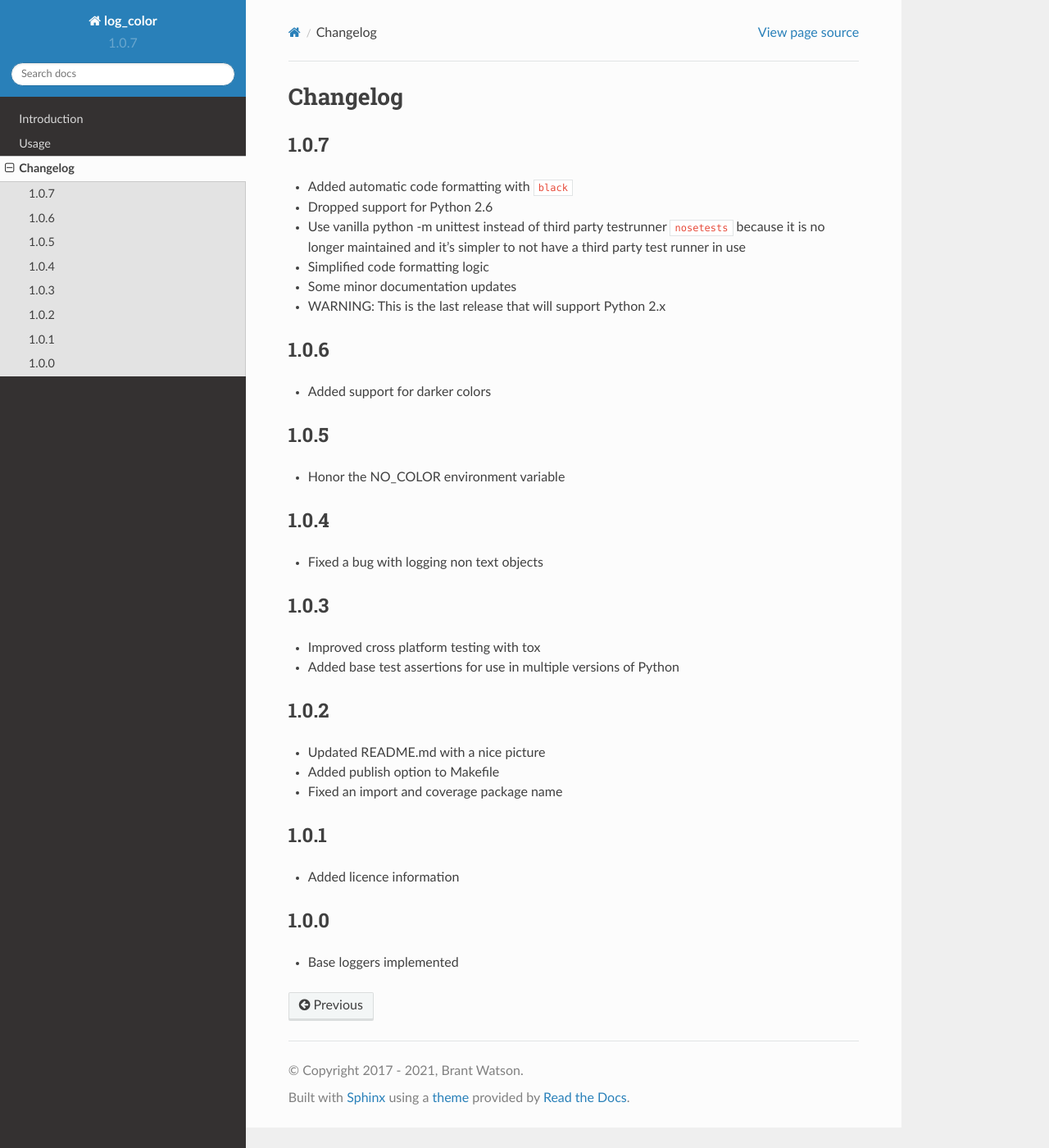
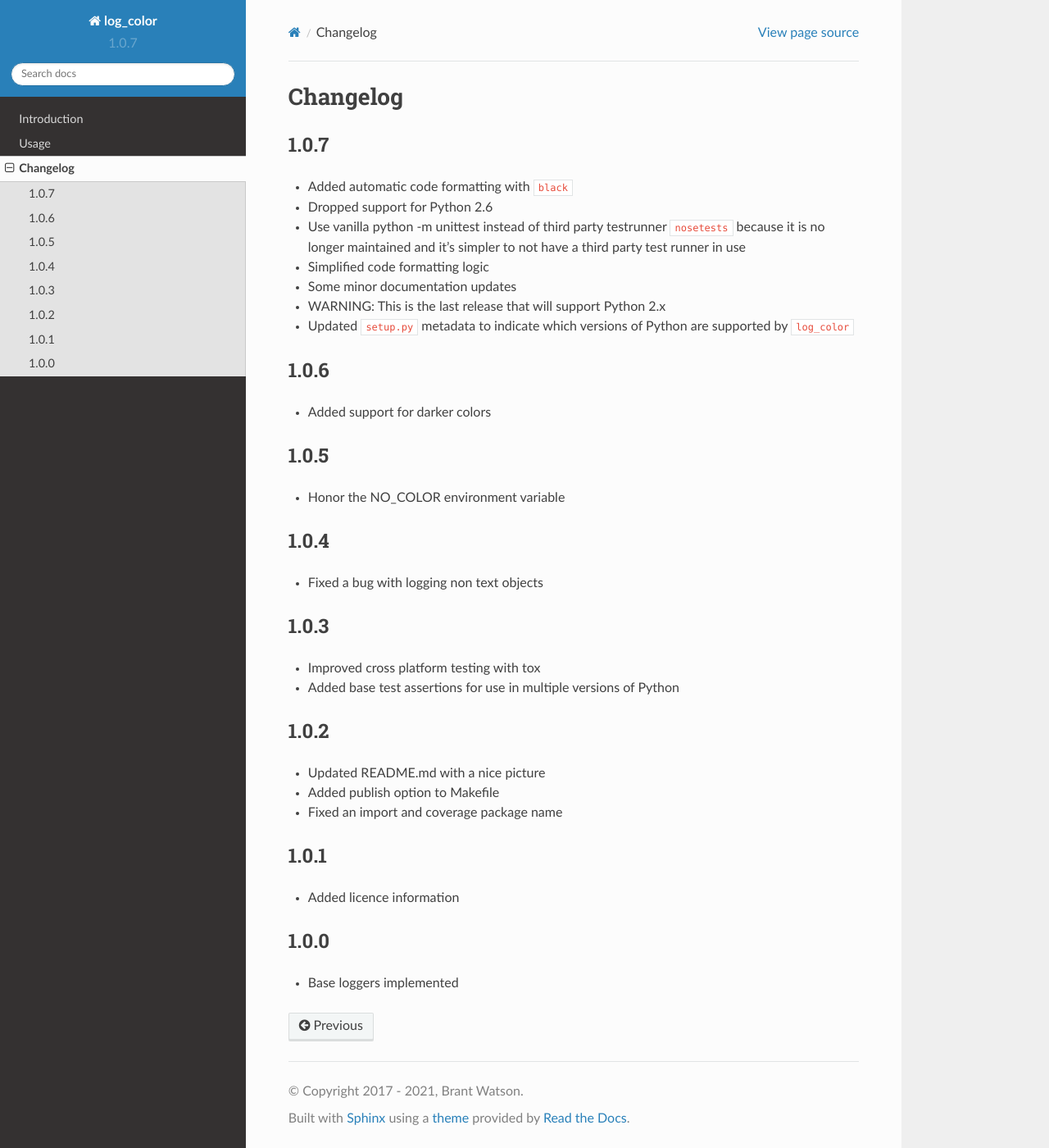
Before and after one commit to induane/logcolor, a Sphinx documentation site: the page built from docs/source/changelog.rst, in a window 1280 px wide and 1400 px high. Shown: the whole window at 82% size. Built offline with Sphinx 7.4.7 and the Read the Docs theme 2.0.0, drawn with Linux system fonts in a browser that asks for light colours.

Commit message:
Update changelog

```diff
--- a/docs/source/changelog.rst
+++ b/docs/source/changelog.rst
@@ -11,6 +11,8 @@ Changelog
 - Simplified code formatting logic
 - Some minor documentation updates
 - WARNING: This is the last release that will support Python 2.x
+- Updated ``setup.py`` metadata to indicate which versions of Python are
+  supported by ``log_color``
 
 1.0.6
 -----
```
